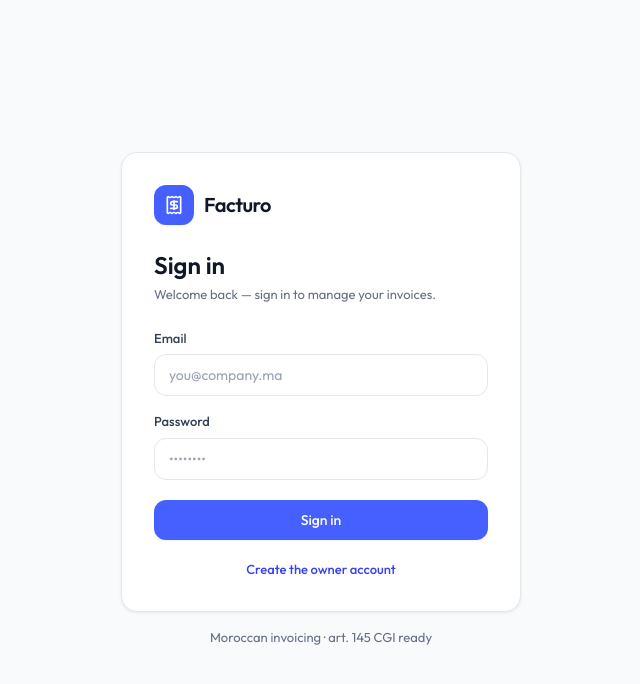
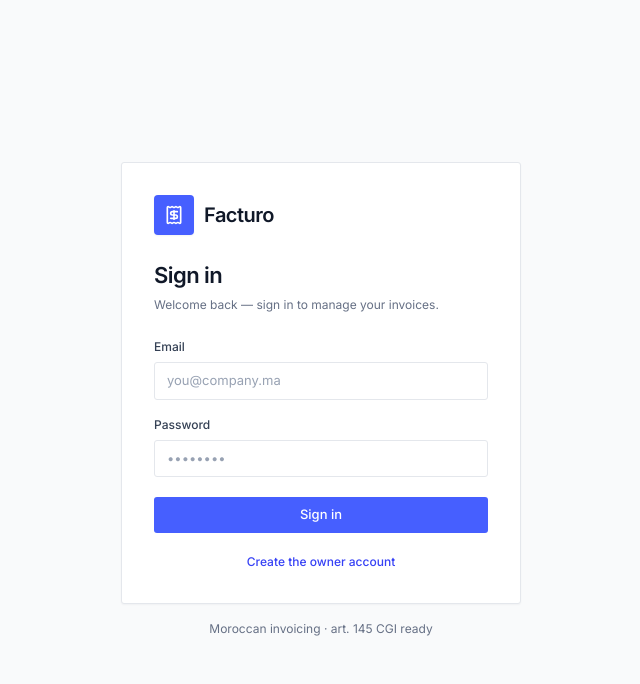
Before and after one commit to Elouahabi-Naoufal/invoice-platform, a Next.js app: page /login in a window 1280 px wide. Shown: the top 684 px of the page, without its empty margins (319-959 px from the left). Built offline with nearby package versions, Linux system fonts and the light colour scheme; no server answers; the database is empty.

Commit message:
Professional design system: Inter font, minimal radii, real badges, denser tables, sticky sidebar

```diff
--- a/src/app/globals.css
+++ b/src/app/globals.css
@@ -13,26 +13,29 @@
   }
 }
 
-/* ============ TailAdmin-style system (Outfit, soft cards, brand blue) ============ */
+/* ============ Design system: crisp, professional, minimal radius ============ */
 @layer base {
   body {
     @apply bg-ink-50 text-ink-950 antialiased dark:bg-[#101828] dark:text-gray-100;
   }
   :focus-visible {
-    @apply outline-none ring-2 ring-brand-500 ring-offset-2;
+    @apply outline-none ring-2 ring-brand-500/60 ring-offset-1;
+  }
+  h1, h2, h3 {
+    @apply tracking-tight;
   }
 }
 
 @layer components {
   /* Buttons */
   .btn {
-    @apply inline-flex items-center justify-center gap-1.5 rounded-lg px-4 py-2.5 text-sm font-medium transition disabled:opacity-50 disabled:pointer-events-none;
+    @apply inline-flex items-center justify-center gap-1.5 rounded px-3.5 py-2 text-[13px] font-medium transition disabled:opacity-50 disabled:pointer-events-none;
   }
   .btn-primary {
     @apply btn bg-ink-950 text-white hover:bg-ink-700 dark:bg-white dark:text-ink-950;
   }
   .btn-accent {
-    @apply btn bg-brand-500 text-white hover:bg-brand-600 shadow-sm;
+    @apply btn bg-brand-500 text-white hover:bg-brand-600;
   }
   .btn-ghost {
     @apply btn text-ink-500 hover:bg-ink-100 hover:text-ink-950 dark:text-gray-300 dark:hover:bg-white/10;
@@ -44,52 +47,66 @@
     @apply btn border border-error-500/30 bg-white text-error-600 hover:bg-error-50 dark:bg-transparent dark:text-error-500;
   }
   .btn-sm {
-    @apply px-3 py-1.5 text-[13px];
+    @apply px-2.5 py-1.5 text-xs;
   }
 
   /* Inputs */
   .input {
-    @apply w-full rounded-lg border border-ink-200 bg-white px-3.5 py-2.5 text-sm placeholder:text-ink-400 focus:border-brand-500 focus:ring-2 focus:ring-brand-500/20 focus:outline-none dark:border-white/10 dark:bg-white/5 dark:text-gray-100;
+    @apply w-full rounded border border-ink-200 bg-white px-3 py-2 text-[13px] placeholder:text-ink-400 focus:border-brand-500 focus:ring-1 focus:ring-brand-500/30 focus:outline-none dark:border-white/10 dark:bg-white/5 dark:text-gray-100;
   }
   .label {
-    @apply block text-[13px] font-medium text-ink-700 mb-1.5 dark:text-gray-300;
+    @apply mb-1.5 block text-[12px] font-medium text-ink-700 dark:text-gray-300;
   }
   .hint {
-    @apply text-xs text-ink-400 mt-1;
+    @apply mt-1 text-[11px] text-ink-400;
   }
   .field-err {
-    @apply text-[13px] text-error-600 mt-1 font-medium;
+    @apply mt-1 text-[12px] font-medium text-error-600;
   }
 
   /* Surfaces */
   .card {
-    @apply rounded-2xl border border-ink-200 bg-white shadow-card dark:border-white/10 dark:bg-[#1D2939] dark:shadow-none;
+    @apply rounded border border-ink-200 bg-white shadow-card dark:border-white/10 dark:bg-[#1D2939] dark:shadow-none;
   }
   .section-title {
-    @apply text-[15px] font-semibold text-ink-950 dark:text-white;
+    @apply text-[14px] font-semibold text-ink-950 dark:text-white;
   }
   .page-title {
-    @apply text-2xl font-semibold text-ink-950 dark:text-white;
+    @apply text-[22px] font-semibold text-ink-950 dark:text-white;
   }
   .meta {
-    @apply text-[13px] text-ink-500 dark:text-gray-400;
+    @apply text-[12px] text-ink-500 dark:text-gray-400;
+  }
+
+  /* Status / tags */
+  .badge {
+    @apply inline-flex items-center gap-1 rounded-sm border border-ink-200 bg-ink-50 px-1.5 py-0.5 text-[11px] font-medium text-ink-700 dark:border-white/10 dark:bg-white/5 dark:text-gray-300;
+  }
+  .badge-emerald {
+    @apply border-success-500/30 bg-success-50 text-success-600 dark:bg-success-500/15 dark:text-success-500;
+  }
+  .badge-amber {
+    @apply border-warning-500/30 bg-warning-50 text-warning-600 dark:bg-warning-500/15 dark:text-warning-500;
+  }
+  .badge-info {
+    @apply border-info-500/30 bg-info-50 text-info-600 dark:bg-info-500/15 dark:text-info-500;
   }
 
   /* Tables */
   .tbl {
-    @apply w-full text-sm;
+    @apply w-full text-[13px];
   }
   .tbl thead th {
-    @apply text-left text-xs font-medium uppercase text-ink-500 bg-ink-50/60 border-y border-ink-200 px-5 py-3 dark:bg-white/5 dark:border-white/10 dark:text-gray-400;
+    @apply border-y border-ink-200 bg-ink-50/70 px-4 py-2.5 text-left text-[11px] font-semibold uppercase tracking-wide text-ink-500 dark:border-white/10 dark:bg-white/5 dark:text-gray-400;
   }
   .tbl tbody td {
-    @apply border-b border-ink-100 px-5 py-4 align-middle dark:border-white/5;
+    @apply border-b border-ink-100 px-4 py-3 align-middle dark:border-white/5;
   }
   .tbl tbody tr:last-child td {
     @apply border-b-0;
   }
   .tbl tbody tr {
-    @apply hover:bg-ink-50/70 transition-colors dark:hover:bg-white/5;
+    @apply transition-colors hover:bg-ink-50/70 dark:hover:bg-white/5;
   }
   .num {
     @apply text-right tabular-nums;
@@ -98,9 +115,9 @@
 
   /* Nav */
   .navlink {
-    @apply flex items-center gap-3 rounded-lg px-3 py-2.5 text-sm font-medium text-ink-500 hover:bg-ink-100 hover:text-ink-950 transition-colors dark:text-gray-400 dark:hover:bg-white/10 dark:hover:text-white;
+    @apply flex items-center gap-3 rounded px-3 py-2 text-[13px] font-medium text-ink-500 transition-colors hover:bg-ink-100 hover:text-ink-950 dark:text-gray-400 dark:hover:bg-white/10 dark:hover:text-white;
   }
   .navlink-active {
-    @apply bg-brand-50 text-brand-600 font-semibold dark:bg-brand-500/15 dark:text-brand-400;
+    @apply bg-brand-50 font-semibold text-brand-600 dark:bg-brand-500/15 dark:text-brand-400;
   }
 }
--- a/src/app/layout.tsx
+++ b/src/app/layout.tsx
@@ -1,4 +1,4 @@
-import { Outfit } from "next/font/google";
+import { Inter } from "next/font/google";
 import { cookies } from "next/headers";
 import { redirect } from "next/navigation";
 import { prisma } from "@/lib/prisma";
@@ -10,7 +10,7 @@ import LocaleToggle from "@/components/LocaleToggle";
 import { Toaster } from "@/components/ui";
 import "./globals.css";
 
-const outfit = Outfit({ subsets: ["latin"], variable: "--font-outfit", display: "swap" });
+const inter = Inter({ subsets: ["latin"], variable: "--font-inter", display: "swap" });
 
 async function sessionUser() {
   const token = (await cookies()).get("ip_session")?.value;
@@ -46,7 +46,7 @@ export default async function RootLayout({ children }: { children: React.ReactNo
   const locale = (await cookies()).get("ip_locale")?.value ?? "fr";
   const dir = locale === "ar" ? "rtl" : "ltr";
   return (
-    <html lang={locale} dir={dir} className={outfit.variable}>
+    <html lang={locale} dir={dir} className={inter.variable}>
       <body className="font-sans">
         <Toaster>
           {user ? (
--- a/src/components/Sidebar.tsx
+++ b/src/components/Sidebar.tsx
@@ -25,7 +25,7 @@ const NAV = [
   {
     group: "General",
     items: [
-      { href: "/settings", label: "Settings", icon: Settings, exact: false },
+      { href: "/settings", label: "Settings", icon: Settings, exact: true },
       { href: "/settings/email", label: "Email", icon: Mail, exact: true },
       { href: "/settings/whatsapp", label: "WhatsApp", icon: MessageCircle, exact: true },
     ],
@@ -35,7 +35,7 @@ const NAV = [
 export default function Sidebar() {
   const path = usePathname();
   return (
-    <aside className="flex w-[260px] shrink-0 flex-col border-r border-ink-200 bg-white px-4 py-6 max-lg:hidden dark:border-white/10 dark:bg-[#101828]">
+    <aside className="sticky top-0 flex h-screen w-[248px] shrink-0 flex-col overflow-y-auto border-r border-ink-200 bg-white px-4 py-5 max-lg:hidden dark:border-white/10 dark:bg-[#101828]">
       <Link href="/" className="mb-8 flex items-center gap-2.5 px-2">
         <span className="grid h-9 w-9 place-items-center rounded-xl bg-brand-500 text-white shadow-sm">
           <Receipt size={19} />
--- a/src/components/ui.tsx
+++ b/src/components/ui.tsx
@@ -17,7 +17,7 @@ const STATUS_STYLE: Record<string, string> = {
 export function StatusBadge({ value }: { value: string }) {
   const label = value.replace(/_/g, " ");
   return (
-    <span className={`inline-flex items-center justify-center gap-1 rounded-full px-2.5 py-0.5 text-xs font-medium ${STATUS_STYLE[value] ?? STATUS_STYLE.DRAFT}`}>
+    <span className={`inline-flex items-center justify-center gap-1 rounded-sm px-2 py-0.5 text-[11px] font-medium ${STATUS_STYLE[value] ?? STATUS_STYLE.DRAFT}`}>
       {label}
     </span>
   );
--- a/tailwind.config.ts
+++ b/tailwind.config.ts
@@ -4,12 +4,24 @@ export default {
   darkMode: "class",
   content: ["./src/**/*.{ts,tsx}"],
   theme: {
+    // Tight, consistent radii — professional/enterprise feel (no pill cards).
+    borderRadius: {
+      none: "0px",
+      sm: "2px",
+      DEFAULT: "3px",
+      md: "4px",
+      lg: "4px",
+      xl: "4px",
+      "2xl": "4px",
+      "3xl": "4px",
+      full: "9999px",
+    },
     extend: {
       fontFamily: {
-        sans: ["var(--font-outfit)", "ui-sans-serif", "system-ui", "sans-serif"],
+        sans: ["var(--font-inter)", "ui-sans-serif", "system-ui", "sans-serif"],
       },
       colors: {
-        // TailAdmin gray scale (mapped onto our ink tokens so pages reskin automatically)
+        // Neutral gray scale mapped onto our ink tokens so pages reskin automatically.
         ink: {
           950: "#101828",
           700: "#344054",
@@ -32,14 +44,10 @@ export default {
         error: { 50: "#FEF3F2", 500: "#F04438", 600: "#D92D20" },
         info: { 50: "#F0F9FF", 500: "#0BA5EC", 600: "#0086C9" },
       },
-      borderRadius: {
-        md: "8px",
-        lg: "12px",
-      },
       boxShadow: {
-        card: "0 1px 3px rgba(16,24,40,0.08)",
-        pop: "0 12px 32px rgba(16,24,40,0.18)",
-        doc: "0 2px 8px rgba(16,24,40,0.08), 0 12px 32px rgba(16,24,40,0.10)",
+        card: "0 1px 2px rgba(16,24,40,0.04)",
+        pop: "0 8px 24px rgba(16,24,40,0.14)",
+        doc: "0 1px 3px rgba(16,24,40,0.06), 0 10px 24px rgba(16,24,40,0.08)",
       },
     },
   },
```
